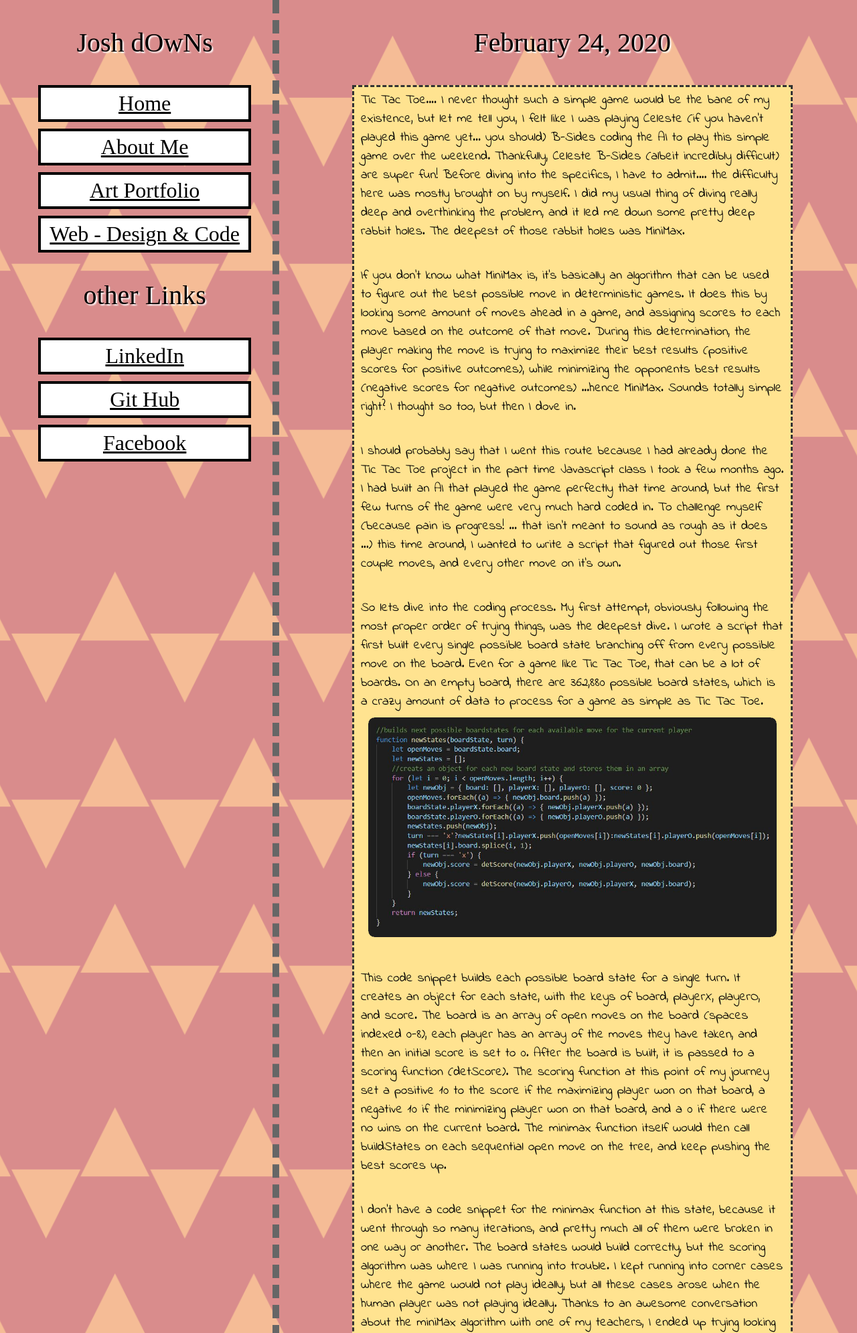
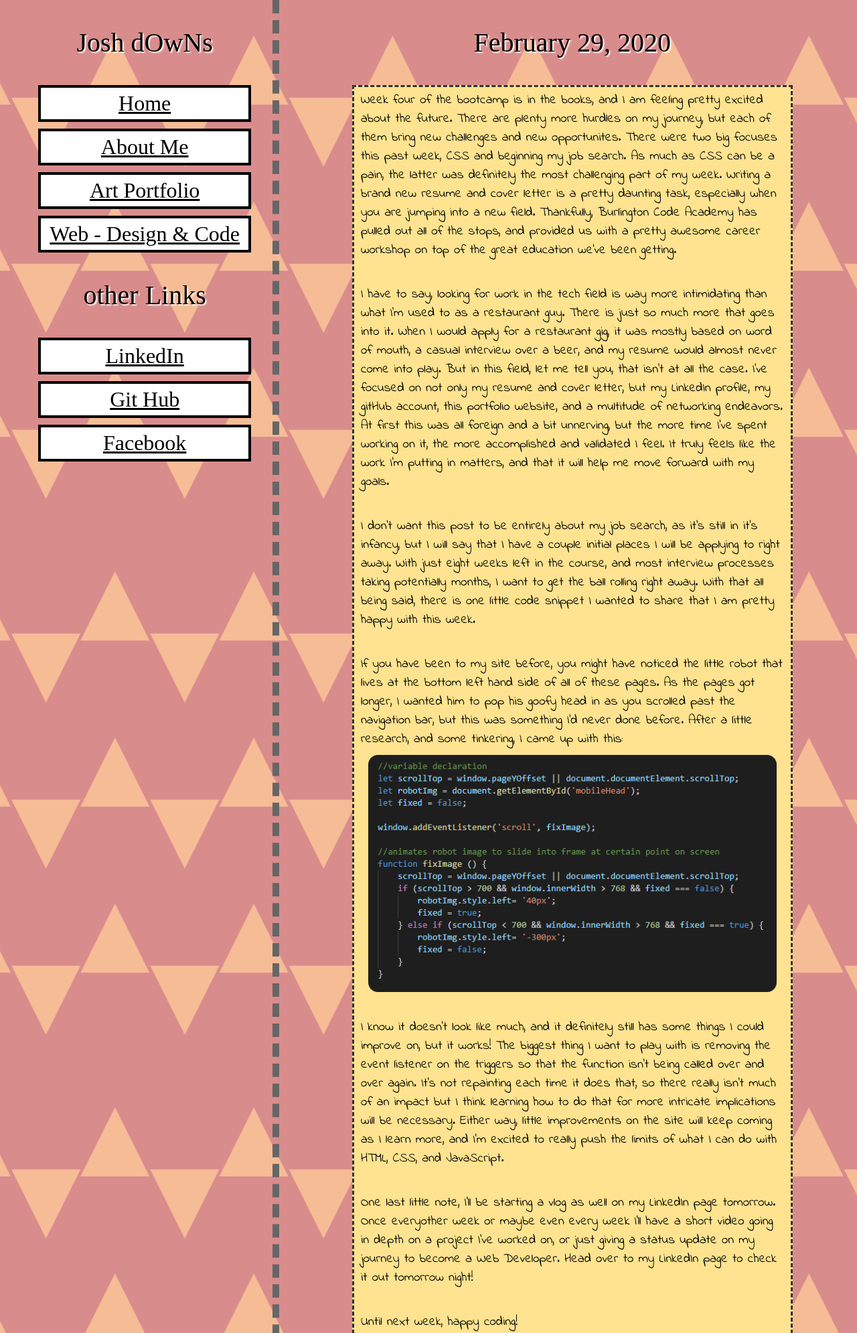
Before and after one commit to JoshLDowns/JoshLDowns.github.io, a plain HTML site: page blog.html in a window 1280 px wide. Shown: the top 1990 px of the page at 67% size. Drawn offline with Linux system fonts and the light colour scheme; a web font is replaced by a local one.

Commit message:
added new blog post and fixed a couple bugs

```diff
--- a/blog.html
+++ b/blog.html
@@ -48,6 +48,63 @@
         <div id='content'>
             <div id='webStuff'>
                 <div class='blogEntry'>
+                    <p class='side'>February 29, 2020</p>
+                    <div class='webContent'>
+                        <p class='contentText'>Week four of the bootcamp is in the books, and I am feeling pretty
+                            excited about the future. There are plenty more hurdles on my journey, but each of them
+                            bring new challenges and new opportunites. There were two big focuses this past week, CSS
+                            and beginning my job search. As much as CSS can be a pain, the latter was definitely the
+                            most
+                            challenging part of my week. Writing a brand new resume and cover letter is a pretty
+                            daunting task, especially when you are jumping into a new field. Thankfully, Burlington Code
+                            Academy has pulled out all of the stops, and provided us with a pretty awesome career
+                            workshop on top of the great education we've been getting.</p>
+                        </br>
+                        <p class='contentText'>I have to say, looking for work in the tech field is way more
+                            intimidating than what I'm used to as a restaurant guy. There is just so much more that goes
+                            into it. When I would apply for a restaurant gig, it was mostly based on word of mouth, a
+                            casual interview over a beer, and my resume would almost never come into play. But in this
+                            field, let me tell you, that isn't at all the case. I've focused on not only my resume and
+                            cover letter, but my LinkedIn profile, my gitHub account, this portfolio website, and a
+                            multitude of networking endeavors. At first this was all foreign and a bit unnerving, but
+                            the more time I've spent working on it, the more accomplished and validated I feel. It truly
+                            feels like the work I'm putting in matters, and that it will help me move forward with my
+                            goals.</p>
+                        </br>
+                        <p class='contentText'>I don't want this post to be entirely about my job search, as it's still
+                            in it's infancy, but I will say that I have a couple initial places I will be applying to
+                            right away. With just eight weeks left in the course, and most interview processes taking
+                            potentially months, I want to get the ball rolling right away. With that all being said,
+                            there is one little code snippet I wanted to share that I am pretty happy with this week.
+                        </p>
+                        </br>
+                        <p class='contentText'>If you have been to my site before, you might have noticed the little
+                            robot that lives at the bottom left hand side of all of these pages. As the pages got
+                            longer, I wanted him to pop his goofy head in as you scrolled past the navigation bar, but
+                            this was something I'd never done before. After a little research, and some tinkering, I
+                            came up with this:</p>
+                        <div class='blogPickWrapper'>
+                            <img class='blog-pic' src='./resources/images/scrollSnip.png'
+                                alt='Code snippet for board state function' />
+                        </div>
+                        </br>
+                        <p class='contentText'>I know it doesn't look like much, and it definitely still has some things
+                            I could improve on, but it works! The biggest thing I want to play with is removing the
+                            event listener on the triggers so that the function isn't being called over and over again.
+                            It's not repainting each time it does that, so there really isn't much of an impact but I
+                            think learning how to do that for more intricate implications will be necessary. Either way,
+                            little improvements on the site will keep coming as I learn more, and I'm excited to really
+                            push the limits of what I can do with HTML, CSS, and JavaScript.</p>
+                        </br>
+                        <p class='contentText'>One last little note, I'll be starting a vlog as well on my LinkedIn page
+                            tomorrow. Once everyother week or maybe even every week I'll have a short video going in
+                            depth on a project I've worked on, or just giving a status update on my journey to become a
+                            Web Developer. Head over to my LinkedIn page to check it out tomorrow night!</p>
+                        </br>
+                        <p class='contentText'>Until next week, happy coding!</p>
+                    </div>
+                </div>
+                <div class='blogEntry'>
                     <p class='side'>February 24, 2020</p>
                     <div class='webContent'>
                         <p class='contentText'>Tic Tac Toe.... I never thought such a simple game would be the bane of
@@ -59,7 +116,7 @@
                             and
                             overthinking the problem, and it led me down some pretty deep rabbit holes. The deepest of
                             those rabbit holes was MiniMax.</p>
-                        <br>
+                        </br>
                         <p class='contentText'>If you don't know what MiniMax is, it's basically an algorithm that can
                             be used to figure out the best possible move in deterministic games. It does this by looking
                             some amount of moves ahead in a game, and assigning scores to each move based on the outcome
@@ -67,7 +124,7 @@
                             their best results (positive scores for positive outcomes), while minimizing the opponents
                             best results (negative scores for negative outcomes) ...hence MiniMax. Sounds totally simple
                             right? I thought so too, but then I dove in.</p>
-                        <br>
+                        </br>
                         <p class='contentText'>I should probably say that I went this route because I had already done
                             the Tic Tac Toe project in the part time Javascript class I took a few months ago. I had
                             built an AI that played the game perfectly that time around, but the first few turns of the
@@ -75,7 +132,7 @@
                             isn't meant to sound as rough as it does ...) this time around, I wanted to write a script
                             that figured out those first couple moves, and every other move on it's own.
                         </p>
-                        <br>
+                        </br>
                         <p class='contentText'>So lets dive into the coding process. My first attempt, obviously
                             following the
                             most proper order of trying things, was the deepest dive. I wrote a script that first built
@@ -83,11 +140,11 @@
                             for a game like Tic Tac Toe, that can be a lot of boards. On an empty board, there are
                             362,880 possible board states, which is a crazy amount of data to process for a game as
                             simple as Tic Tac Toe.</p>
-                        <div class='code'>
-                            <img id='code' src='./resources/images/buildStatesCodeSnip.png'
+                        <div class='blogPickWrapper'>
+                            <img class='blog-pic' src='./resources/images/buildStatesCodeSnip.png'
                                 alt='Code snippet for board state function' />
                         </div>
-                        <br>
+                        </br>
                         <p class='contentText'>This code snippet builds each possible board state for a single turn. It
                             creates an object for each state, with the keys of board, playerX, playerO, and score. The
                             board is an array of open moves on the board (spaces indexed 0-8), each player has an array
@@ -113,22 +170,22 @@
                             setting up a win in two more moves. Then the score function minimized each move based on the
                             opponents paths to victory in a similar fashion. The scoring code looked like this:
                         </p>
-                        <div class='code'>
-                            <img id='code' src='./resources/images/detScoreCodeSnip.png'
+                        <div class='blogPickWrapper'>
+                            <img class='blog-pic' src='./resources/images/detScoreCodeSnip.png'
                                 alt='Code snippet for board state function' />
                         </div>
                         <p class='contentText'>Basically, what this is doing is determing how many possible wins each
                             player has on the board, and assigning the score based on that. Then a makeMove function
                             looks at all of those scores, and determines the best move:</p>
-                        <div class='code'>
-                            <img id='code' src='./resources/images/makeMoveCodeSnip.png'
+                        <div class='blogPickWrapper'>
+                            <img class='blog-pic' src='./resources/images/makeMoveCodeSnip.png'
                                 alt='Code snippet for board state function' />
                         </div>
                         <p class='contentText'>If you'll notice, there is a small caveat to this approach. If the human
                             player does not play ideally in one corner case, the algorithm doesn't know how to handle
                             it. This only occurs on a board state like this:</p>
-                        <div class='code'>
-                            <img id='code' style='border: 2px dashed black; padding: 4px'
+                        <div class='blogPickWrapper'>
+                            <img class='blog-pic' style='border: 2px dashed black; padding: 4px'
                                 src='./resources/images/ticTacToeBoardSample.png'
                                 alt='Code snippet for board state function' />
                         </div>
@@ -141,7 +198,7 @@
                             and I very much enjoyed exploring many of them. I will say, next time I have a
                             problem like this, I'll (try to at least) follow the advice that I always tend to give, and
                             start small. Coding is easier when you build up, not down.</p>
-                        <br>
+                        </br>
                         <p class='contentText'>I hope you enjoyed this rabbit hole as much as I did! Until next time,
                             Happy Coding!</p>
                     </div>
@@ -156,7 +213,7 @@
                             material in class. I've been able to work on my skills as a teacher though, as I've spent a
                             good deal of time helping the class out. It even looks like I'm going to get to TA the
                             upcoming part time class, which I'm really excited about.</p>
-                        <br>
+                        </br>
                         <p class='contentText'>Now when I said I spent most of my week working on my text adventure,
                             that might have been a slight exaggeration... I spent the entire week working on it,
                             basically whenever I could. During the part time course, we got assigned this project called
@@ -168,7 +225,7 @@
                             for that project was ok, but nowhere near what I had envisioned. After the part time class
                             ended, I spent quite a bit of time tinkering with the game, and using it as an excuse to
                             learn new things.</p>
-                        <br>
+                        </br>
                         <p class='contentText'>Fast forward to about a week and a half ago when I find out that I can
                             continue working on that project, and turn it in for the same project in the Full Time boot
                             camp I'm currently enrolled in. I'm beyond excited to keep working on the game, and dive
@@ -179,12 +236,12 @@
                             is a step back (sometimes more). I've learned to instead of letting that get me down, to
                             embrace it. It's part of the learning experience, and it's a part that will never go away.
                         </p>
-                        <br>
+                        </br>
                         <p class='contentText'>I think I'll end this one here, since it feels like I've hit a life
                             lesson of sorts. I've had a hard time in the past with self worth, and feeling like a
                             failure. Coding has really helped me understand that shortcomings and pitfalls are just part
                             of the journey.</p>
-                        <br>
+                        </br>
                         <p class='contentText'>Until next week, happy coding!</p>
                     </div>
                 </div>
@@ -200,7 +257,7 @@
                             incredible woman that continues to push me towards bettering myself and the world around me.
                             I decided to start writing this blog as a way to sort of catalogue my journey in the world
                             of programming and web development.</p>
-                        <br>
+                        </br>
                         <p class='contentText'>I am currently in my first week of class in a web development bootcamp at
                             Burlington Code Academy, have taken the part time javascript course here at BCC, and have
                             taken some online courses. As a father with two small children, taking a 40 hour a week
@@ -213,7 +270,7 @@
                             they are), and most likely snippets of code and projects as time passes. So if you are into
                             coding, cute kids, goofy robot comics, want to see what projects I'm working on, or feel
                             like learning more about me, feel free to stop by each week and check it out!</p>
-                        <br>
+                        </br>
                         <p class='contentText'>Thanks for checking out my work! Until next week, happy coding!</p>
                     </div>
                 </div>
--- a/resources/scripts/links.js
+++ b/resources/scripts/links.js
@@ -1,4 +1,3 @@
-console.log(location.href.split("/").slice(-1))
 
 if (location.href.split("/").slice(-1)[0]!=="" && location.href.split("/").slice(-1)[0]!=="index.html") {
     document.getElementById('home').addEventListener('click', homeClick);
--- a/resources/scripts/scroll-event.js
+++ b/resources/scripts/scroll-event.js
@@ -1,11 +1,12 @@
+
+//variable declaration
 let scrollTop = window.pageYOffset || document.documentElement.scrollTop;
 let robotImg = document.getElementById('mobileHead');
 let fixed = false;
 
 window.addEventListener('scroll', fixImage);
 
-
-
+//animates robot image to slide into frame at certain point on screen
 function fixImage () {
     scrollTop = window.pageYOffset || document.documentElement.scrollTop;
     if (scrollTop > 700 && window.innerWidth > 768 && fixed === false) {
--- a/resources/styles/otherstyles.css
+++ b/resources/styles/otherstyles.css
@@ -290,11 +290,14 @@ a {
     background-color: #999999;
 }
 
-.code {
+.blogPickWrapper {
     text-align: center;
+    display: flex;
+    justify-content: center;
+    width: 100%;
 }
 
-#code {
+.blog-pic {
     max-width: 95%;
     align-self: center;
     justify-self: center;
@@ -390,6 +393,14 @@ a {
         text-shadow: 2px 2px white;
         padding: 10px;
         box-shadow: 5px 5px 2px #333333;
+        cursor: pointer;
+    }
+
+    .link-text {
+        padding-top: 0;
+        padding-bottom: 0;
+        margin-top: 0;
+        margin-bottom: 0;
     }
 
     .smallLink {
@@ -504,11 +515,14 @@ a {
         margin-bottom: 5px;
     }
 
-    .code {
+    .blogPickWrapper {
         text-align: center;
+        display: flex;
+        justify-content: center;
+        width: 100%;
     }
 
-    #code {
+    .blog-pic {
         max-width: 95%;
         align-self: center;
         justify-self: center;
```
Also changed, not shown: resources/images/scrollSnip.png (added).
